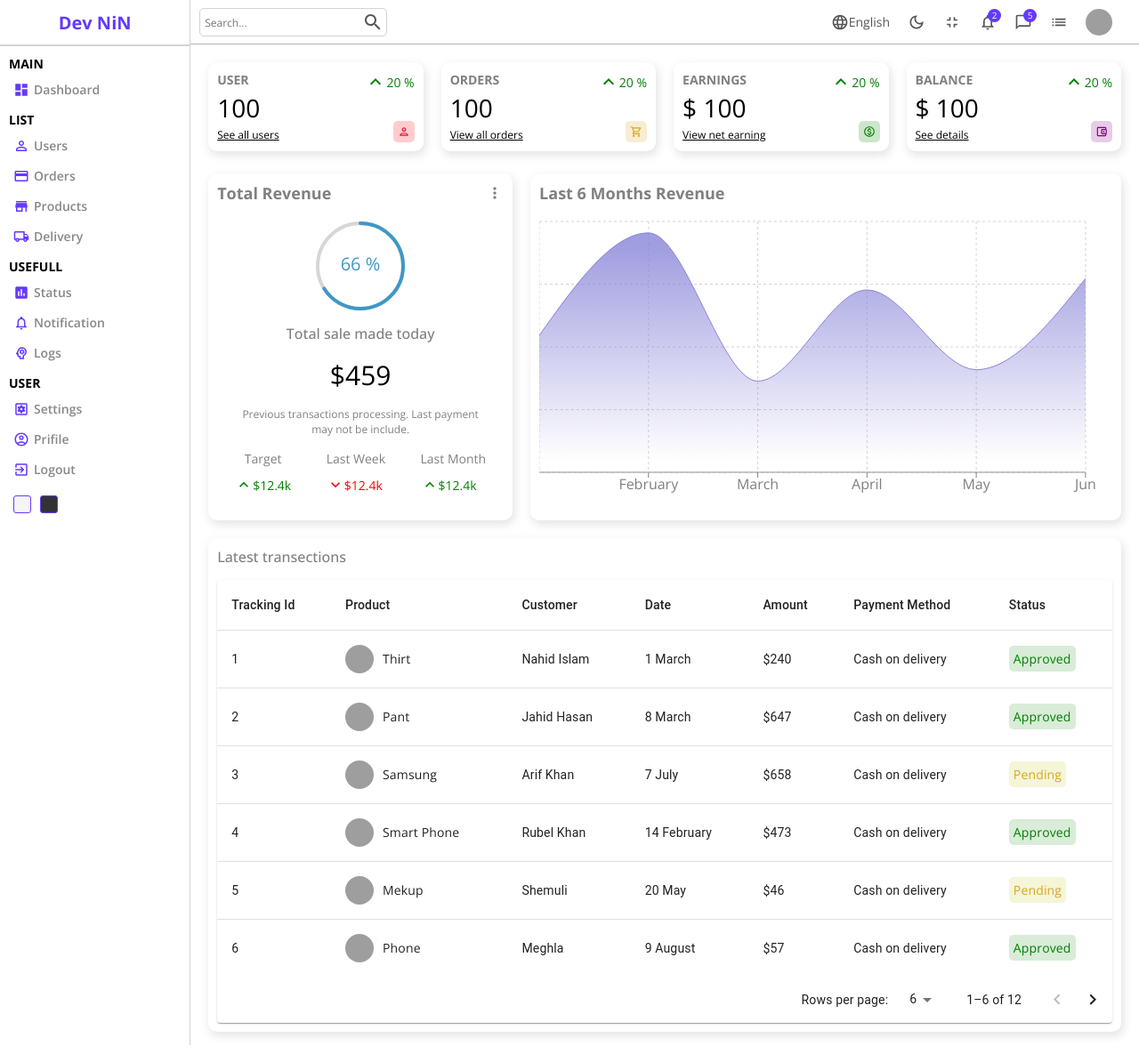
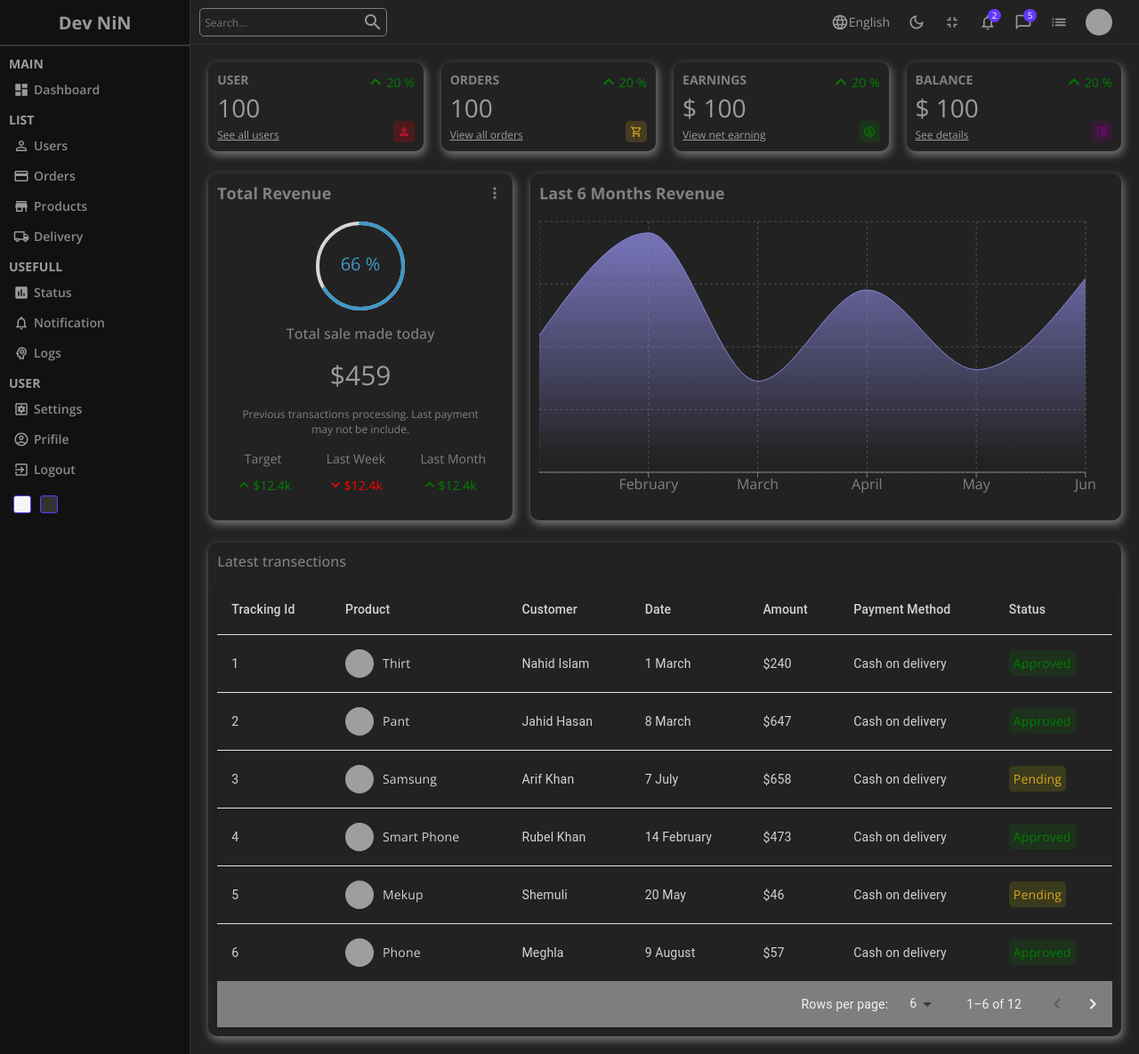
Before and after one commit to devnahidislam/dashboard, a React (Create React App) app: page / in a window 1280 px wide. Shown: the whole page at 89% size. Built offline with nearby package versions, Linux system fonts and the light colour scheme; grey boxes are pictures that could not be loaded.

Commit message:
Dark mode style complete.

```diff
--- a/src/App.js
+++ b/src/App.js
@@ -6,10 +6,11 @@ import List from './pages/list/List';
 import Single from './pages/single/Single';
 import New from './pages/new/New';
 import { userInputs, productInputs } from './formSource';
+import './style/dark.scss';
 
 function App() {
   return (
-    <div className="App">
+    <div className="app dark">
       <BrowserRouter>
         <Routes>
           <Route path="/">
--- a/src/components/datatable/Datatable.jsx
+++ b/src/components/datatable/Datatable.jsx
@@ -31,6 +31,7 @@ const Datatable = () => {
         </Link>
       </div>
       <DataGrid
+        className='dataGrid'
         rows={userRows}
         columns={userColumns.concat(actionColumn)}
         pageSize={9}
--- a/src/components/sidebar/sidebar.scss
+++ b/src/components/sidebar/sidebar.scss
@@ -18,7 +18,7 @@
   }
   hr {
     height: 0;
-    border: 0.5px solid lightgray;
+    border: lightgray;
   }
   .center {
     padding-left: 10px;
--- a/src/components/table/Table.jsx
+++ b/src/components/table/Table.jsx
@@ -17,7 +17,9 @@ const List = () => {
     setPage(newPage);
   };
 
-  const handleChangeRowsPerPage = (event: React.ChangeEvent<HTMLInputElement>) => {
+  const handleChangeRowsPerPage = (
+    event: React.ChangeEvent<HTMLInputElement>
+  ) => {
     setRowsPerPage(+event.target.value);
     setPage(0);
   };
@@ -160,12 +162,14 @@ const List = () => {
             </TableRow>
           </TableHead>
           <TableBody>
-            {rows.slice(page * rowsPerPage, page * rowsPerPage + rowsPerPage).map((row) => (
+            {rows
+              .slice(page * rowsPerPage, page * rowsPerPage + rowsPerPage)
+              .map((row) => (
                 <TableRow
                   key={row.id}
                   sx={{ '&:last-child td, &:last-child th': { border: 0 } }}
                 >
-                <TableCell>{row.id}</TableCell>
+                  <TableCell className="tableCell">{row.id}</TableCell>
                   <TableCell className="tableCell">
                     <div className="cellWraper">
                       <img src={row.img} alt="" className="image" />
@@ -192,6 +196,12 @@ const List = () => {
         page={page}
         onPageChange={handleChangePage}
         onRowsPerPageChange={handleChangeRowsPerPage}
+        sx={{
+          '.MuiTablePagination-toolbar': {
+            backgroundColor: 'rgb(126, 126, 126)',
+            color: '#f1f2f6',
+          },
+        }}
       />
     </Paper>
   );
--- a/src/pages/home/home.scss
+++ b/src/pages/home/home.scss
@@ -18,7 +18,7 @@
     .listContainer {
       padding: 10px;
       border-radius: 10px;
-      margin: 15px 20px;
+      margin: 20px;
       -webkit-box-shadow: 2px 4px 10px 1px rgba(201, 201, 201, 0.47);
       box-shadow: 2px 4px 10px 1px rgba(201, 201, 201, 0.47);
 
--- a/src/pages/list/list.scss
+++ b/src/pages/list/list.scss
@@ -4,5 +4,6 @@
 
   .listContainer{
     flex: 5;
+    padding-bottom: 30px;
   }
 }
--- a/src/pages/new/new.scss
+++ b/src/pages/new/new.scss
@@ -59,6 +59,7 @@ $box-shadow: 2px 4px 10px 1px rgba(201, 201, 201, 0.47);
               padding: 5px;
               border: none;
               border-bottom: 1px solid gray;
+              background: transparent;
               transition: 1s;
 
               &:focus {
--- /dev/null
+++ b/src/style/dark.scss
@@ -0,0 +1,102 @@
+.app.dark {
+  background-color: #222;
+  color: rgb(156, 156, 156);
+
+  .chartGrid {
+    stroke: rgba(228, 228, 228, 0.228);
+  }
+
+  .recharts-default-tooltip{
+    background-color: gray !important;
+
+    .recharts-tooltip-label{
+      color: azure;
+    }
+  }
+  .recharts-tooltip-item-list{
+    .recharts-tooltip-item{
+      color: rgb(3, 176, 176) !important;
+      text-transform: capitalize;
+    }
+  }
+
+  .table {
+    background-color: #222;
+
+    .tableCell {
+      color: lightgray;
+    }
+  }
+
+  .navbar {
+    color: #999;
+    border-color: #333;
+
+    .search {
+      border-color: gray;
+
+      input {
+        color: lightgray;
+      }
+    }
+  }
+
+  .sidebar {
+    background-color: #111;
+    border-color: #333;
+
+    .top {
+      .logo {
+        color: #999;
+      }
+    }
+    hr {
+      border: 0.5px solid #333;
+    }
+    ul {
+      li {
+        &:hover {
+          background-color: #333;
+        }
+
+        .icon {
+          color: #999;
+        }
+      }
+    }
+  }
+
+  .datatable {
+    .dataGrid{
+      color: lightgray;
+      border: none;
+
+      .viewBtn, .deleteBtn {
+        color: gray;
+        border: 1px solid lightgray;
+
+        &:hover{
+          background-color: rgba(0, 128, 0, 0.225);
+          color: azure;
+          border: none;
+        }
+      }
+      .cellWithStatus{
+        color: azure;
+      }
+    }
+    .css-78c6dr-MuiToolbar-root-MuiTablePagination-toolbar{
+      color: azure;
+    }
+    .css-zylse7-MuiButtonBase-root-MuiIconButton-root.Mui-disabled{
+      color: rgb(196, 196, 196);
+    }
+  }
+
+  .newContainer{
+    input{
+      color: lightgray;
+    }
+  }
+
+}
```
Also changed, not shown: src/pages/list/List.jsx (+4 -4 lines). Lines whose indentation alone changed are shown as unchanged.
